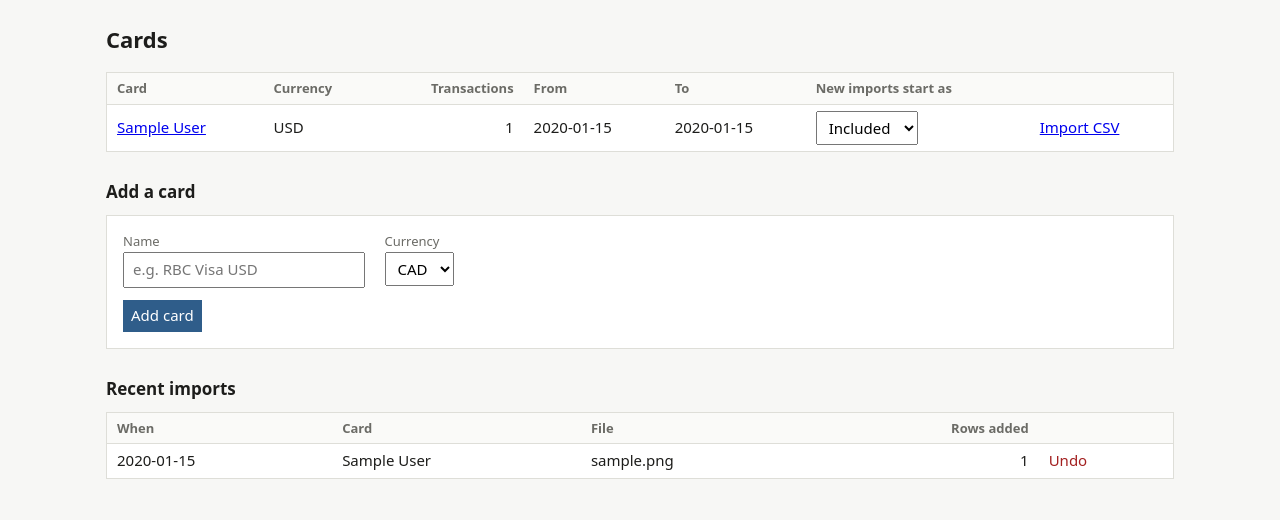
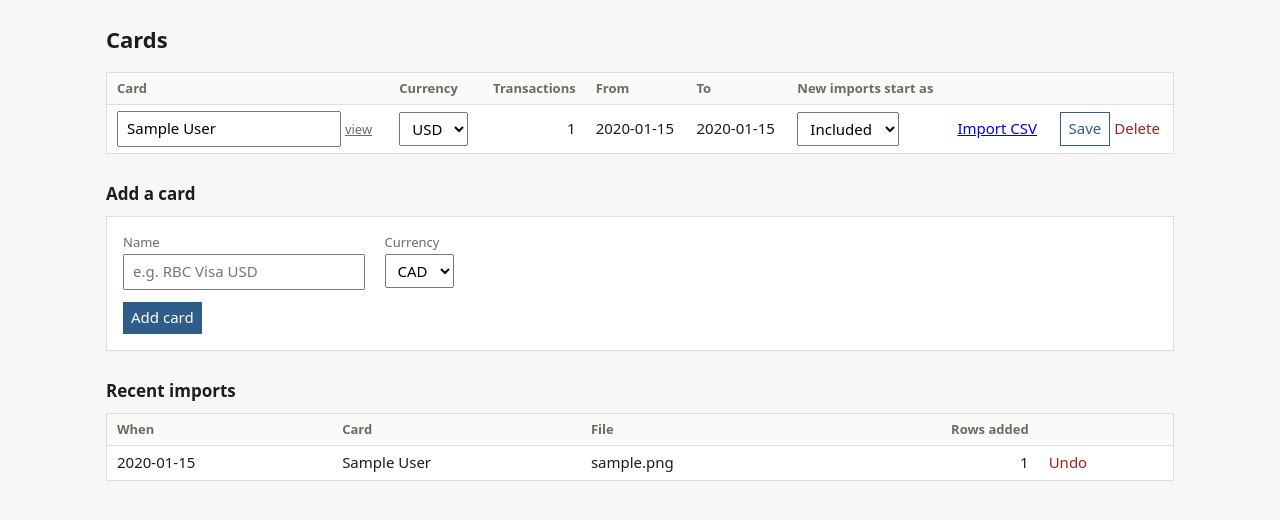
Before and after one commit to mcwnq/expense-tracking, a FastAPI app: page / in a window 1280 px wide. Shown: the part 48-568 px from the top of the page. Run offline with FastAPI, Linux system fonts and the light colour scheme; tables that the repository leaves empty hold one stand-in row (values such as "Sample post").

Commit message:
Edit card name and currency, and delete cards
Changing a card's currency re-labels its transactions and re-converts
USD amounts; deleting a card removes its transactions and imports.

Co-Authored-By: Claude Opus 5.5 (1M context) <noreply@anthropic.com>
Claude-Session: https://claude.ai/code/session_01MWjpfGWGN5uyBA1LvcexTr

```diff
--- a/app/main.py
+++ b/app/main.py
@@ -62,6 +62,31 @@ def create_app(
             "INSERT OR IGNORE INTO accounts (name, currency) VALUES (?, ?)",
             (name.strip(), currency),
         )
+        conn.commit()
+        return RedirectResponse("/", status_code=303)
+
+    @app.post("/accounts/{account_id}/edit")
+    def edit_account(account_id: int, name: str = Form(...), currency: str = Form("")):
+        conn.execute("UPDATE OR IGNORE accounts SET name = ? WHERE id = ?", (name.strip(), account_id))
+        if currency in ("CAD", "USD"):
+            # Fixing a card set up with the wrong currency: its transactions are
+            # re-labelled and USD ones re-converted to CAD.
+            conn.execute("UPDATE accounts SET currency = ? WHERE id = ?", (currency, account_id))
+            conn.execute(
+                "UPDATE transactions SET currency = ?, fx_rate = NULL, "
+                "cad_cents = CASE WHEN ? = 'CAD' THEN amount_cents ELSE NULL END "
+                "WHERE account_id = ? AND currency != ?",
+                (currency, currency, account_id, currency),
+            )
+        conn.commit()
+        fx.fill_missing_cad(conn, fetcher)
+        return RedirectResponse("/", status_code=303)
+
+    @app.post("/accounts/{account_id}/delete")
+    def delete_account(account_id: int):
+        conn.execute("DELETE FROM transactions WHERE account_id = ?", (account_id,))
+        conn.execute("DELETE FROM import_batches WHERE account_id = ?", (account_id,))
+        conn.execute("DELETE FROM accounts WHERE id = ?", (account_id,))
         conn.commit()
         return RedirectResponse("/", status_code=303)
 
--- a/app/templates/index.html
+++ b/app/templates/index.html
@@ -3,11 +3,15 @@
 <h1>Cards</h1>
 {% if accounts %}
 <table>
-  <tr><th>Card</th><th>Currency</th><th class="num">Transactions</th><th>From</th><th>To</th><th>New imports start as</th><th></th></tr>
+  <tr><th>Card</th><th>Currency</th><th class="num">Transactions</th><th>From</th><th>To</th><th>New imports start as</th><th></th><th></th></tr>
   {% for a in accounts %}
   <tr>
-    <td><a href="/transactions?account_id={{ a.id }}">{{ a.name }}</a></td>
-    <td>{{ a.currency }}</td>
+    <td><form class="inline" method="post" action="/accounts/{{ a.id }}/edit" id="edit-{{ a.id }}">
+      <input name="name" value="{{ a.name }}" required size="18" aria-label="Card name"></form>
+      <a href="/transactions?account_id={{ a.id }}" class="muted" style="font-size:13px">view</a></td>
+    <td><select name="currency" form="edit-{{ a.id }}" aria-label="Currency"
+      {% if a.n %}onchange="if (!confirm('Change the currency of all {{ a.n }} transactions on this card? USD amounts will be re-converted to CAD.')) this.value = '{{ a.currency }}'"{% endif %}>
+      <option {% if a.currency == "CAD" %}selected{% endif %}>CAD</option><option {% if a.currency == "USD" %}selected{% endif %}>USD</option></select></td>
     <td class="num">{{ a.n }}</td>
     <td>{{ a.first or "" }}</td><td>{{ a.last or "" }}</td>
     <td><form class="inline" method="post" action="/accounts/{{ a.id }}/default">
@@ -16,6 +20,10 @@
         <option value="0" {% if not a.include_by_default %}selected{% endif %}>Excluded</option>
       </select></form></td>
     <td><a href="/import?account_id={{ a.id }}">Import CSV</a></td>
+    <td style="white-space:nowrap"><button class="secondary" form="edit-{{ a.id }}">Save</button>
+      <form class="inline" method="post" action="/accounts/{{ a.id }}/delete"
+        onsubmit="return confirm('Delete {{ a.name }}{% if a.n %} and its {{ a.n }} transactions{% endif %}? This can\'t be undone.')">
+        <button class="link">Delete</button></form></td>
   </tr>
   {% endfor %}
 </table>
```
Also changed, not shown: tests/test_app.py (+23 -0 lines), README.md.
